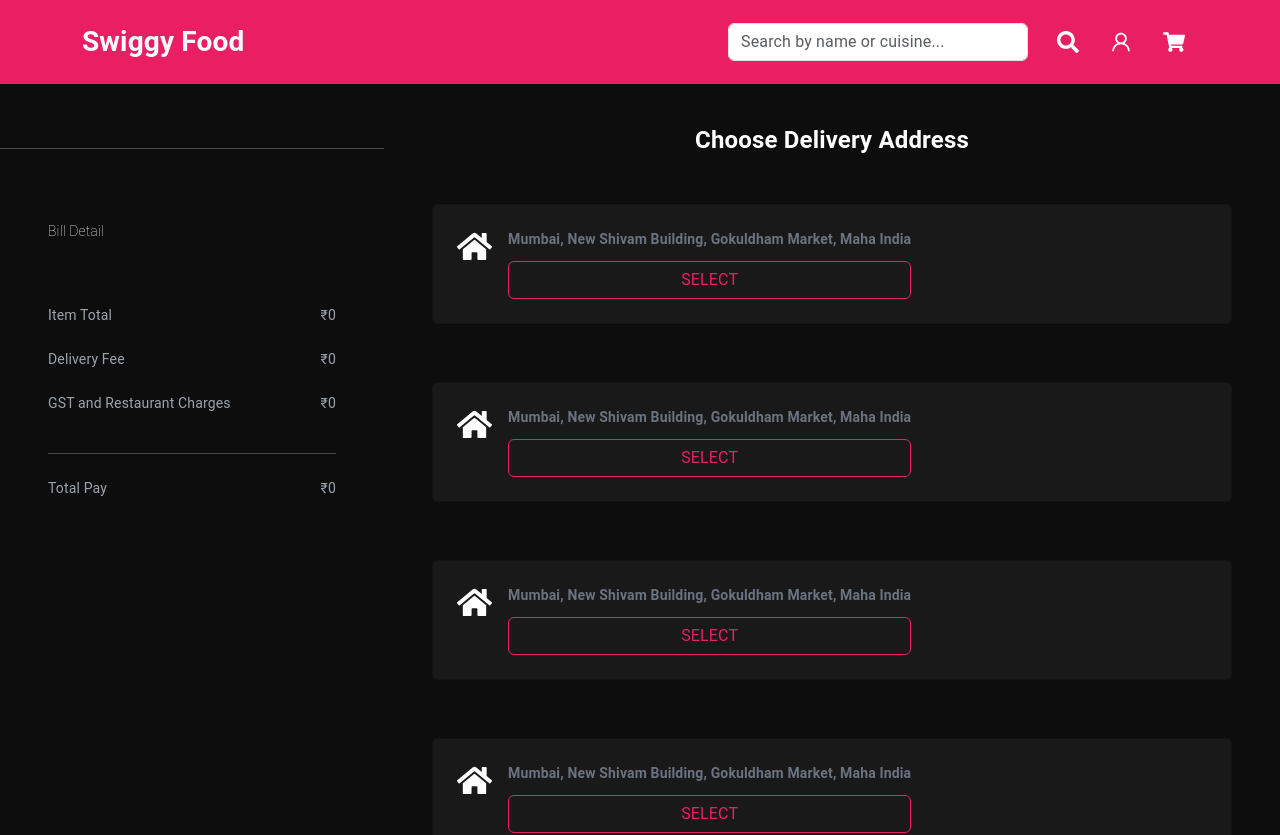
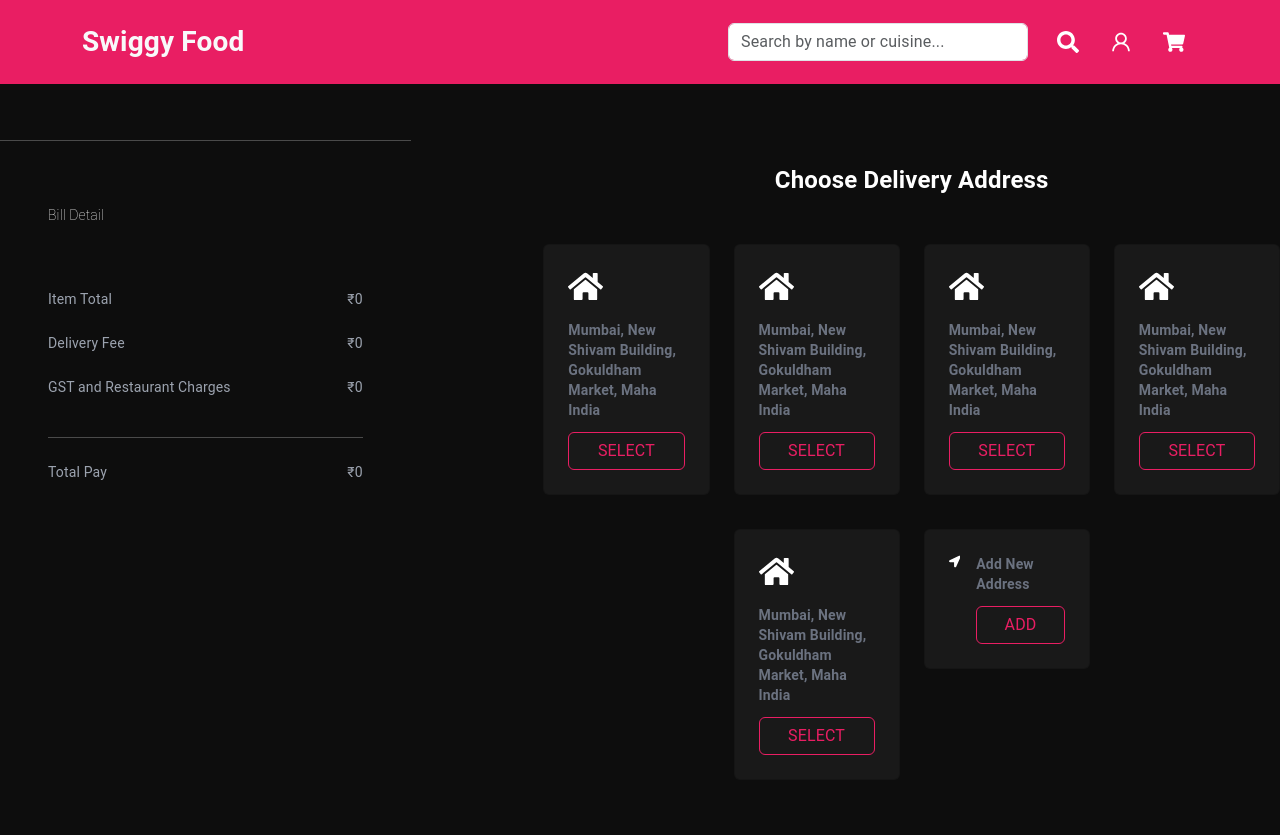
Before and after one commit to namratachavan15/onlinefoodorderingspringbootreact, a React (Create React App) app in the folder Front end/food_order copy 2/: page /cart in a window 1280 px wide. Shown: the top 835 px of the page. After the commit the page ends 814 px from the top, so only its background shows below. Built offline with nearby package versions, Linux system fonts and the light colour scheme.

Commit message:
Update Cart.jsx

```diff
--- a/Front end/food_order copy 2/src/component/Cart/Cart.jsx
+++ b/Front end/food_order copy 2/src/component/Cart/Cart.jsx
@@ -1,5 +1,5 @@
 import React from 'react';
-import { Button, Modal, Form, Input, FormGroup, Card } from 'reactstrap';
+import { Button, Modal, Form, Input, FormGroup, Card, Row, Col } from 'reactstrap';
 import AddressCart from './AddressCart';
 import CartItem from './CartItem';
 import { FaLocationArrow } from 'react-icons/fa';
@@ -22,19 +22,19 @@
   const handleOpenAddressModel = () => setOpen(true);
   const handleClose = () => setOpen(false);
 
-  const { cartItems, clearCart,cart } = useCart();
+  const { cartItems, clearCart, cart } = useCart();
   const { user } = useAuth();
   const { createOrder } = useOrderContext();
   const { restaurant } = useRestaurantContext();
   const navigate = useNavigate();
-  const jwt = localStorage.getItem("jwt");
+  const jwt = localStorage.getItem('jwt');
 
   const handleFormChange = (e) => {
     const { name, value } = e.target;
     setFormData((prev) => ({ ...prev, [name]: value }));
   };
 
-  const handleSubmit = async(e) => {
+  const handleSubmit = async (e) => {
     e.preventDefault();
 
     const data = {
@@ -47,16 +47,15 @@
           city: formData.city,
           state: formData.state,
           postalCode: formData.pincode,
-          country: "India"
+          country: 'India',
         },
-        cartItems:cart.items,
-      }
+        cartItems: cart.items,
+      },
     };
-
 
     await createOrder(data);
     await clearCart(jwt);
-    navigate("/payment/success/");
+    navigate('/payment/success/');
   };
 
   const createOrderUsingSelectedAddress = () => {
@@ -72,77 +71,83 @@
 
   return (
     <>
-      <main className="lg:flex justify-between">
-        <section className="lg:w-[30%] space-y-6 lg:min-h-screen pt-10">
+      <main>
+        <Row className="d-flex justify-content-between">
+          <Col lg="4" className="pt-10">
             {cartItems.map((item, index) => (
               <CartItem key={index} item={item} />
             ))}
 
-          <hr className="my-4" />
+            <hr className="my-13" />
 
             <div className="billDetails px-5 text-sm">
               <p className="font-extralight py-5">Bill Detail</p>
               <div className="space-y-2">
-              <div className="flex justify-between text-gray-400">
+                <div className="d-flex justify-content-between text-gray-400">
                   <p>Item Total</p>
                   <p>₹{itemsTotal}</p>
                 </div>
-              <div className="flex justify-between text-gray-400">
+                <div className="d-flex justify-content-between text-gray-400">
                   <p>Delivery Fee</p>
                   <p>₹{itemsTotal > 0 ? deliveryFee : 0}</p>
                 </div>
-              <div className="flex justify-between text-gray-400">
+                <div className="d-flex justify-content-between text-gray-400">
                   <p>GST and Restaurant Charges</p>
                   <p>₹{itemsTotal > 0 ? gstCharge : 0}</p>
                 </div>
                 <hr className="my-4" />
-              <div className="flex justify-between text-gray-400">
+                <div className="d-flex justify-content-between text-gray-400">
                   <p>Total Pay</p>
                   <p>₹{totalPay}</p>
                 </div>
               </div>
             </div>
-        </section>
+          </Col>
 
-        <section className="lg:w-[70%] flex justify-center px-5 pb-10 lg:pb-0">
+          <Col lg="7" className="d-flex justify-content-center pt-10 pl-10">
             <div>
               <h1 className="text-center font-semibold text-2xl py-10">Choose Delivery Address</h1>
-            <div className="flex gap-5 flex-wrap justify-center">
+              <Row className="d-flex justify-content-center">
                 {[1, 1, 1, 1, 1].map((item, index) => (
+                  <Col key={index} md="4" lg="3" className="mb-4">
                     <AddressCart key={index} handleSelectAddress={createOrderUsingSelectedAddress} item={item} showButton={true} />
+                  </Col>
                 ))}
-              <Card className="d-flex flex-row gap-3 p-4 w-64" style={{ backgroundColor: "#191919" }}>
+                <Col md="4" lg="3">
+                  <Card className="d-flex flex-row gap-3 p-4 w-100" style={{ backgroundColor: '#191919' }}>
                     <FaLocationArrow size={15} className="text-white" />
                     <div className="space-y-3 text-gray-500">
                       <h1 className="font-semibold text-sm">Add New Address</h1>
-                  <Button outline block onClick={handleOpenAddressModel} style={{
+                      <Button
+                        outline
+                        block
+                        onClick={handleOpenAddressModel}
+                        style={{
                           color: '#E91E63',
                           borderColor: '#E91E63',
                           backgroundColor: 'transparent',
-                  }}>
+                        }}
+                      >
                         ADD
                       </Button>
                     </div>
                   </Card>
+                </Col>
+              </Row>
             </div>
-          </div>
-        </section>
+          </Col>
+        </Row>
       </main>
 
-      <Modal
-        isOpen={open}
-        toggle={handleClose}
-        className="custom-modal"
-        style={{ width: "450px" }}
-      >
-        <Form onSubmit={handleSubmit} style={{ backgroundColor: '#0D0D0D' }} className='p-4'>
+      <Modal isOpen={open} toggle={handleClose} className="custom-modal" style={{ width: '450px' }}>
+        <Form onSubmit={handleSubmit} style={{ backgroundColor: '#0D0D0D' }} className="p-4">
           <div className="modal-body" style={{ backgroundColor: '#0D0D0D' }}>
             <FormGroup>
               <Input
                 type="text"
                 name="streetAddress"
                 id="streetAddress"
-                placeholder='Street Address'
+                placeholder="Street Address"
                 value={formData.streetAddress}
                 onChange={handleFormChange}
                 required
@@ -154,7 +159,7 @@
                 type="text"
                 name="state"
                 id="state"
-                placeholder='State'
+                placeholder="State"
                 value={formData.state}
                 onChange={handleFormChange}
                 required
@@ -166,7 +171,7 @@
                 type="text"
                 name="city"
                 id="city"
-                placeholder='City'
+                placeholder="City"
                 value={formData.city}
                 onChange={handleFormChange}
                 required
@@ -178,7 +183,7 @@
                 type="text"
                 name="pincode"
                 id="pincode"
-                placeholder='Pincode'
+                placeholder="Pincode"
                 value={formData.pincode}
                 onChange={handleFormChange}
                 required
```
Lines whose indentation alone changed are shown as unchanged.
